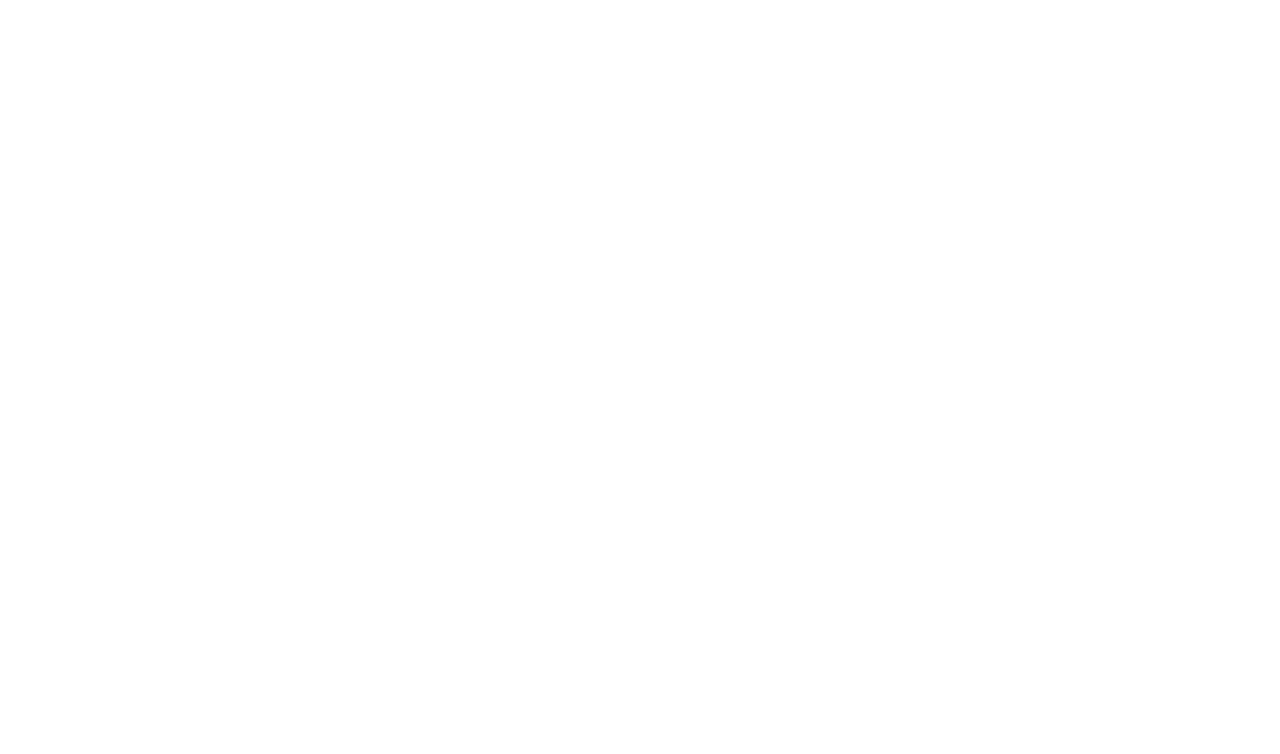
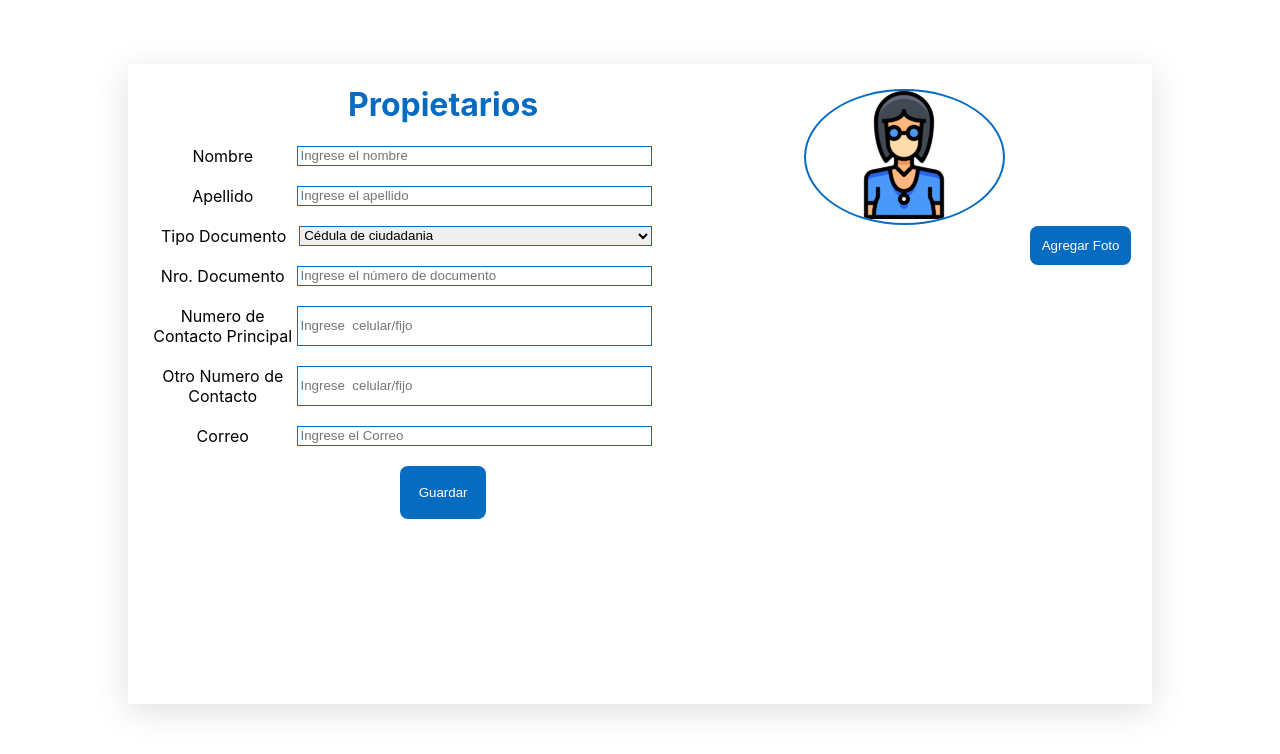
Before and after one commit to nicbuirod/Veterinaria_Front, a React (Create React App) app: page /owners in a window 1280 px wide. Shown: the top 754 px of the page. Built offline with nearby package versions, Linux system fonts and the light colour scheme.

Commit message:
Se congura la pagina de propietarios

```diff
--- a/src/components/OwnerContainerReg/OwnerContainerReg.jsx
+++ b/src/components/OwnerContainerReg/OwnerContainerReg.jsx
@@ -1,86 +1,76 @@
 import React from "react";
-import { FormInput } from "./FormInput";
-import { FormSelect } from "./FormSelect";
-import { FormRadioButton } from "./FormRadioButton";
-import { FormButton } from "./FormButton";
+import { FormInput } from "../PetContainerReg/FormInput";
+import { FormSelect } from "../PetContainerReg/FormSelect";
+import { FormButton } from "../PetContainerReg/FormButton";
 
-import "./pet_container_reg.scss";
+import "./owner_container_reg.scss";
 
-import image from "../../images/pets1.png";
+import image from "../../images/ouner.png";
 
-const PetContainerReg = () => {
-  const tipoEspecie = [
-    { nameItem: "Camino", id: 1 },
-    { nameItem: "Felino", id: 2 },
+const OwnerContainerReg = () => {
+  const tipoDocumento = [
+    { nameItem: "Cédula de ciudadania", id: 1 },
+    { nameItem: "Cédula de extranjería", id: 2 },
+    { nameItem: "Pasaporte", id: 3 },
+    { nameItem: "Número único de identificación personal ", id: 4 },
+    { nameItem: "Tarjeta de Identidad", id: 5 },
   ];
-  const raza = [
-    { nameItem: "Beagle", idEspecie: 1 },
-    { nameItem: "BorderCollie", idEspecie: 1 },
-    { nameItem: "criollo", idEspecie: 1 },
-    { nameItem: "Asíatico", idEspecie: 2 },
-    { nameItem: "Abisinio", idEspecie: 2 },
-  ];
-  const generos = [{ nameItem: "Femenino " }, { nameItem: "Masculino" }];
-
-  const name = "Firulais";
+  const name = "Owner";
   return (
-    <div className="card_pet">
-      <div className="card_pet__petFotograph">
-        <div class="card_pet__petFotograph__img">
+    <div className="card_owner">
+      <div className="card_owner__Fotograph">
+        <div class="card_owner__Fotograph__img">
           <img className="div-img__img-redonda" src={image} alt={name} />
         </div>
         <FormButton fieldName="Agregar Foto" type="submit" />
       </div>
-      <div className="card_pet__info">
-        <h1>Pets</h1>
+      <div className="card_owner__info">
+        <h1>Propietarios</h1>
         <FormInput
           fieldName="Nombre"
           type={"text"}
           id={"inputNombre"}
           placeholderText={"Ingrese el nombre"}
         />
-        <FormSelect
-          fieldName={"Especie"}
-          id={"selectEspecie"}
-          list={tipoEspecie}
-        />
-
-        <FormSelect fieldName={"Raza"} id={"selectRaza"} list={raza} />
 
         <FormInput
-          fieldName="Fecha Nacimiento"
-          type={"date"}
-          id={"inputPeso"}
-          placeholderText={"Ingrese el peso"}
+          fieldName="Apellido"
+          type={"text"}
+          id={"inputApellido"}
+          placeholderText={"Ingrese el apellido"}
         />
-        <FormRadioButton
-          fieldName={"Género"}
-          id={"radioGenero"}
-          list={generos}
-        />
-
-        <FormInput
-          fieldName="Talla"
-          type={"text"}
-          id={"inputTalla"}
-          placeholderText={"Ingrese la Talla"}
+        <FormSelect
+          fieldName={"Tipo Documento"}
+          id={"selectTipoDocumento"}
+          list={tipoDocumento}
         />
         <FormInput
-          fieldName="Peso"
+          fieldName="Nro. Documento"
           type={"text"}
-          id={"inputPeso"}
-          placeholderText={"Ingrese el peso"}
+          id={"inputDocumento"}
+          placeholderText={"Ingrese el número de documento"}
         />
-
         <FormInput
-          fieldName="Observaciones"
+          fieldName="Numero de Contacto Principal"
           type={"text"}
-          id={"inputObservaciones"}
-          placeholderText={"Ingrese las Observaciones"}
+          id={"inputContacto1"}
+          placeholderText={"Ingrese  celular/fijo"}
+        />
+        <FormInput
+          fieldName="Otro Numero de Contacto"
+          type={"text"}
+          id={"inputContacto2"}
+          placeholderText={"Ingrese  celular/fijo"}
+        />
+        <FormInput
+          fieldName="Correo"
+          type={"temail"}
+          id={"inputCorreo"}
+          placeholderText={"Ingrese el Correo"}
         />
         <FormButton fieldName="Guardar" type="submit" />
       </div>
     </div>
   );
 };
-export default PetContainerReg;
+export default OwnerContainerReg;
--- a/src/components/OwnerContainerReg/index.js
+++ b/src/components/OwnerContainerReg/index.js
@@ -1,3 +1,2 @@
 import OwnerConteinerReg from "./OwnerContainerReg";
-
 export { OwnerConteinerReg };
--- a/src/components/OwnerContainerReg/owner_container_reg.scss
+++ b/src/components/OwnerContainerReg/owner_container_reg.scss
@@ -1,6 +1,6 @@
 @import "../../styles/variables.scss";
 
-.card_pet {
+.card_owner {
   align-self: center;
   margin: 5%;
   width: 80%;
@@ -9,14 +9,14 @@
   justify-content: center;
   flex-direction: row-reverse;
   box-shadow: rgba(100, 100, 111, 0.2) 0px 7px 29px 0px;
-  &__petFotograph {
+  &__Fotograph {
     width: 50%;
 
     &__img {
       display: inline-block;
       overflow: hidden;
       width: 50%;
-      margin: 5px;
+      margin: 25px;
       border: 2px solid $mainColor;
       border-radius: 50%;
     }
@@ -25,7 +25,7 @@
     h1 {
       color: $mainColor;
     }
-    width: 70%;
+    width: 80%;
     height: 100%;
   }
 }
--- a/src/components/PetContainerReg/PetContainerReg.jsx
+++ b/src/components/PetContainerReg/PetContainerReg.jsx
@@ -32,7 +32,7 @@
         <FormButton fieldName="Agregar Foto" type="submit" />
       </div>
       <div className="card_pet__info">
-        <h1>Pets</h1>
+        <h1>Mascotas</h1>
         <FormInput
           fieldName="Nombre"
           type={"text"}
--- a/src/components/PetContainerReg/pet_container_reg.scss
+++ b/src/components/PetContainerReg/pet_container_reg.scss
@@ -16,7 +16,7 @@
       display: inline-block;
       overflow: hidden;
       width: 50%;
-      margin: 5px;
+      margin: 25px;
       border: 2px solid $mainColor;
       border-radius: 50%;
     }
--- a/src/pages/Owners.jsx
+++ b/src/pages/Owners.jsx
@@ -1,11 +1,7 @@
 import React from "react";
+import { OwnerConteinerReg } from "../components/OwnerContainerReg";
+const Owners = () => {
+  return <OwnerConteinerReg />;
+};
 
-const Owners = ()=>{
-
-    return (
-        <></>
-    )
-
-}
-
-export default Owners
+export default Owners;
```
Also changed, not shown: src/images/ouner.png (added).
